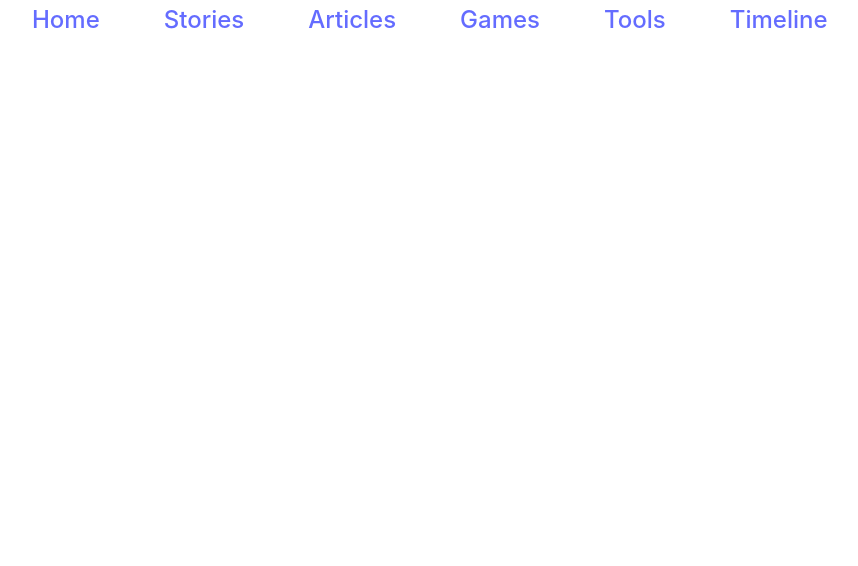
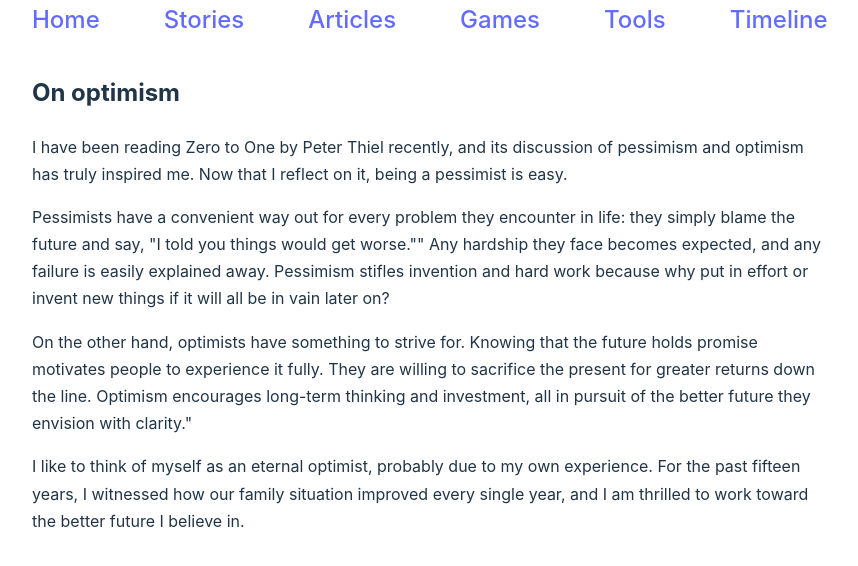
Before and after one commit to SZwuxin/vite-project, a React (Vite) app: page /stories/onOptimism in a window 1280 px wide. Shown: the top 566 px of the page, without its empty margins (208-1066 px from the left). Built offline with nearby package versions, Linux system fonts and the light colour scheme.

Commit message:
Update story page

```diff
--- a/src/App.tsx
+++ b/src/App.tsx
@@ -17,6 +17,7 @@ import { NumberGuesser } from "./pages/games/numberGuesser.tsx";
 import { SqliteTest } from "./pages/stories/sqliteTest.tsx";
 import { InterestCalculator } from "./pages/tools/interestCalculator.tsx";
 import { QuickDraw } from "./pages/games/quickDraw.tsx";
+import { OnOptimism } from "./pages/stories/onOptimism.tsx";
 
 function App() {
     return (
@@ -36,6 +37,7 @@ function App() {
                 <Route path="/games/numberGuesser" element = {<NumberGuesser />}/>
                 <Route path="/games/quickDraw" element = {<QuickDraw />}/>
                 <Route path="/stories/sqliteTest" element = {<SqliteTest />}/>
+                <Route path="/stories/onOptimism" element = {<OnOptimism />}/>
 
             </Routes>
         </Router>
--- /dev/null
+++ b/src/pages/stories/onOptimism.tsx
@@ -0,0 +1,14 @@
+
+export const OnOptimism = () => {
+    return (
+        <>
+          <h2>On optimism</h2>
+          <p>I have been reading Zero to One by Peter Thiel recently, and its discussion of pessimism and optimism has truly inspired me. Now that I reflect on it, being a pessimist is easy. </p>
+          <p>Pessimists have a convenient way out for every problem they encounter in life: they simply blame the future and say, "I told you things would get worse."" Any hardship they face becomes expected, and any failure is easily explained away. Pessimism stifles invention and hard work because why put in effort or invent new things if it will all be in vain later on?</p>
+          <p>On the other hand, optimists have something to strive for. Knowing that the future holds promise motivates people to experience it fully. They are willing to sacrifice the present for greater returns down the line. Optimism encourages long-term thinking and investment, all in pursuit of the better future they envision with clarity."</p>
+
+          <p>I like to think of myself as an eternal optimist, probably due to my own experience. For the past fifteen years, I witnessed how our family situation improved every single year, and I am thrilled to work toward the better future I believe in. </p>
+
+         </>
+      );
+}
--- a/src/pages/story.tsx
+++ b/src/pages/story.tsx
@@ -3,15 +3,21 @@ import './articles.css'
 export const StoryPage = () => {
     return (
       <>
-        <h2>This page is a combination of stories and books I recommend. </h2>
+        <h2>This page is a combination of stories and books I recommend and wrote. </h2>
         <p className="article">Stories</p>
         <Link className="article" to="https://scp-wiki.wikidot.com/scp-5000">
             One of my favorite fictional stories, require some knowledge to the SCP universe.
+        </Link>
+        <Link className="article" to="/stories/onOptimism">
+            My thought on optimism.
         </Link>
         <p className="article">Books </p>
         <Link className="article" to="https://davidgoggins.com/book/">
             David Goggins books are highly inspirational.
         </Link>
+        <Link className="article" to="https://www.amazon.com/Zero-One-Notes-Startups-Future/dp/0804139296">
+            Great book by Peter Thiel about investment and the future.
+        </Link>
 
       </>
     );
--- a/src/pages/timeline.tsx
+++ b/src/pages/timeline.tsx
@@ -16,6 +16,7 @@ export const TimeLine = () => {
         <Collapsible date='5/27' word='Memorial day, likely no update' image={['',0,0]}/>
         <Collapsible date='5/28' word='Busy day but still updated some links for article & story page and made a new game!!!!!!' image={['',0,0]}/>
         <Collapsible date='5/29' word='No update today and slower update cadence this week, website is in decent shape and I want to spend some time learning/practicing SQL' image={['',0,0]}/>
+        <Collapsible date='6/1' word='Had something I want to write about, updated the stories page.' image={['',0,0]}/>
 
       </>
     );
```
